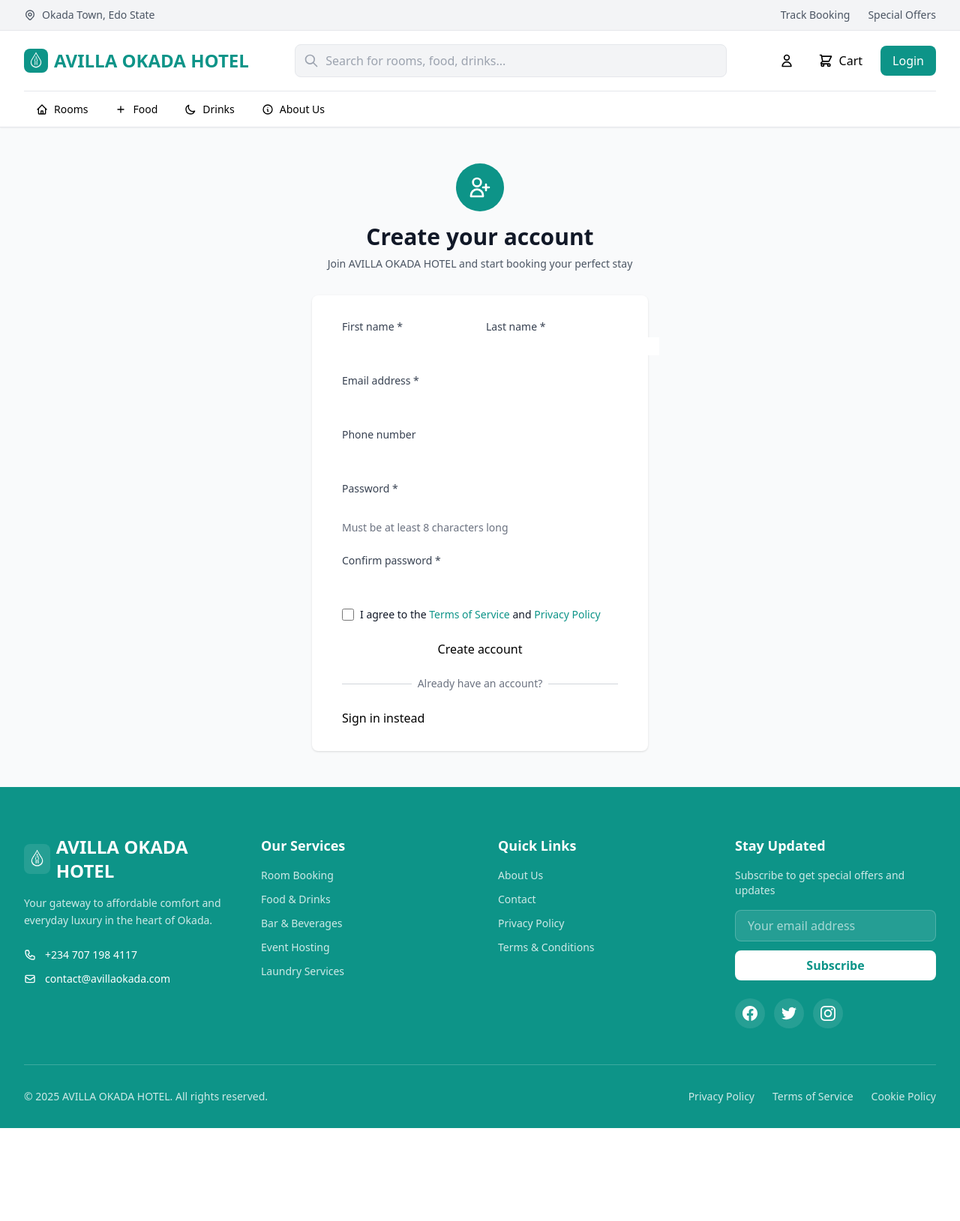
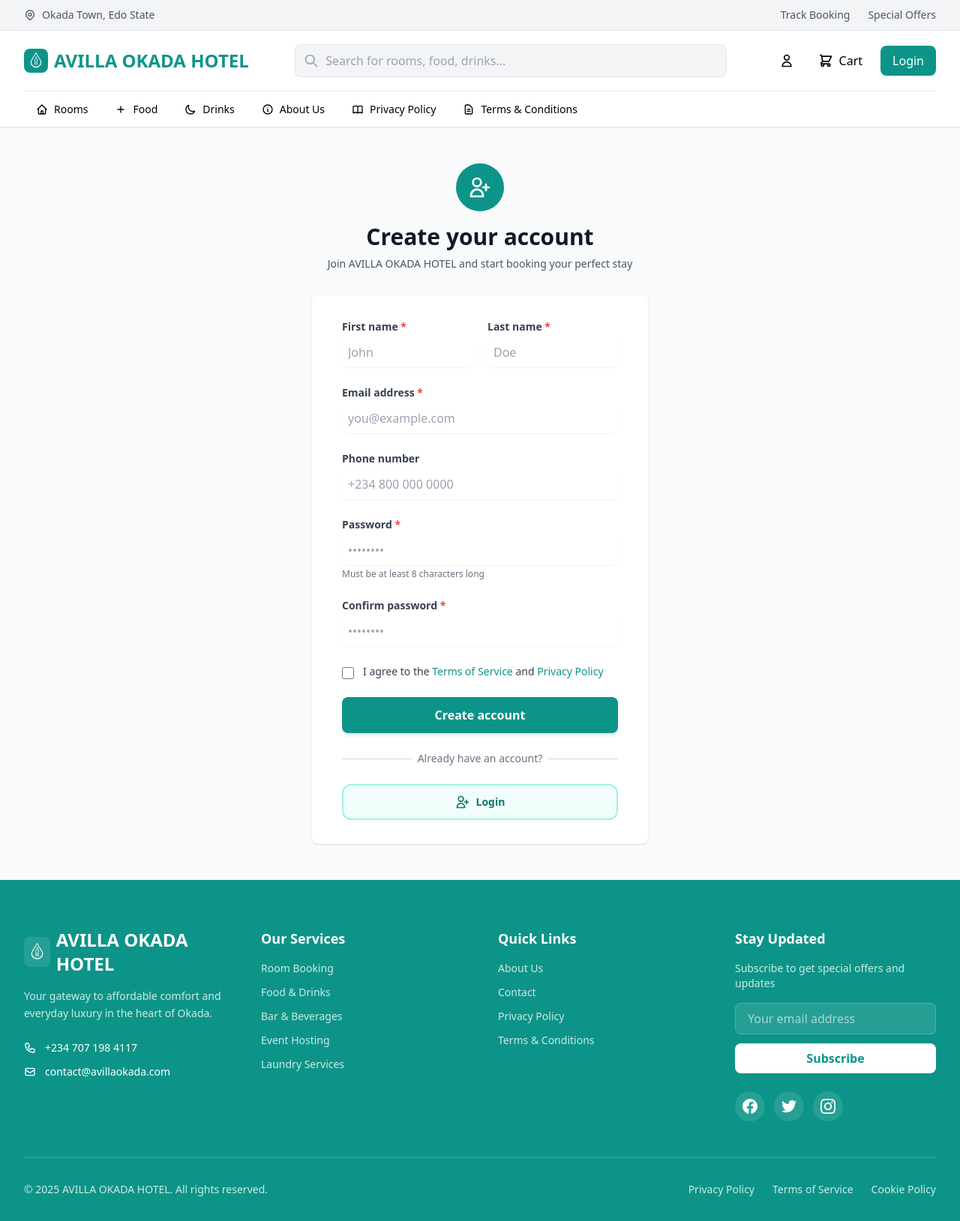
Before and after one commit to amoshood06/JESUSHOTEL, a PHP site: page /Jesus/register.php in a window 1280 px wide. Shown: the whole page at 75% size. Before the commit the page ends 1505 px from the top, so only its background shows below. Run offline with PHP 8.4, Linux system fonts and the light colour scheme; some libraries are stand-ins or nearby versions.

Commit message:
ieuiweui

```diff
--- a/about.php
+++ b/about.php
@@ -31,7 +31,7 @@
                     </div>
                 </div>
                 <div class="relative h-96 rounded-2xl overflow-hidden shadow-lg">
-                    <img src="/executive-hotel-suite-elegant-luxury.jpg" alt="Hotel Interior" class="w-full h-full object-cover">
+                    <img src="asset/image/IMG-20251129-WA0045.jpg" alt="Hotel Interior" class="w-full h-full object-cover">
                 </div>
             </div>
         </div>
@@ -265,10 +265,10 @@
                     Book your stay today and discover why we're the preferred choice for travelers in Edo State
                 </p>
                 <div class="flex flex-col sm:flex-row gap-4 justify-center">
-                    <a href="index.html" class="bg-white text-teal-600 px-8 py-3 rounded-lg hover:bg-gray-100 transition-colors font-semibold inline-block">
+                    <a href="room.php" class="bg-white text-teal-600 px-8 py-3 rounded-lg hover:bg-gray-100 transition-colors font-semibold inline-block">
                         Book Now
                     </a>
-                    <a href="#" class="border-2 border-white text-white px-8 py-3 rounded-lg hover:bg-white/10 transition-colors font-semibold inline-block">
+                    <a href="contact.php" class="border-2 border-white text-white px-8 py-3 rounded-lg hover:bg-white/10 transition-colors font-semibold inline-block">
                         Contact Us
                     </a>
                 </div>
--- a/app.js
+++ b/app.js
@@ -80,6 +80,35 @@ document.addEventListener('DOMContentLoaded', function() {
 
     // Initialize admin dashboard
     initAdminDashboard();
+
+    // FAQ Toggle
+    const faqTriggers = document.querySelectorAll('.faq-trigger');
+    faqTriggers.forEach(trigger => {
+        trigger.addEventListener('click', function() {
+            const content = this.nextElementSibling;
+            const svg = this.querySelector('svg');
+
+            const isHidden = content.classList.contains('hidden');
+
+            // Hide all other open FAQs
+            document.querySelectorAll('.faq-content').forEach(c => {
+                c.classList.add('hidden');
+                const prevSvg = c.previousElementSibling.querySelector('svg');
+                if (prevSvg) {
+                    prevSvg.classList.remove('rotate-180');
+                }
+            });
+
+            if (isHidden) {
+                // Show this FAQ
+                content.classList.remove('hidden');
+                if (svg) {
+                    svg.classList.add('rotate-180');
+                }
+            }
+            // If it was already open, the above loop has already closed it.
+        });
+    });
 });
 
 function validateForm(form) {
--- a/contact.php
+++ b/contact.php
@@ -58,13 +58,13 @@ if ($_SERVER['REQUEST_METHOD'] === 'POST') {
                             <path stroke-linecap="round" stroke-linejoin="round" stroke-width="2" d="M17.657 16.657L13.414 20.9a1.998 1.998 0 01-2.828 0L6.343 16.657a8 8 0 1111.314 0z"/>
                             <path stroke-linecap="round" stroke-linejoin="round" stroke-width="2" d="M15 11a3 3 0 11-6 0 3 3 0 016 0z"/>
                         </svg>
-                        <span>123 Hotel St, City, Country</span>
+                        <span>Okada Town, Edo State</span>
                     </div>
                     <div class="flex items-center space-x-3">
                         <svg class="h-6 w-6" fill="none" stroke="currentColor" viewBox="0 0 24 24">
                             <path stroke-linecap="round" stroke-linejoin="round" stroke-width="2" d="M3 5a2 2 0 012-2h3.28a1 1 0 01.948.684l1.498 4.493a1 1 0 01-.502 1.21l-2.257 1.13a11.042 11.042 0 005.516 5.516l1.13-2.257a1 1 0 011.21-.502l4.493 1.498a1 1 0 01.684.949V19a2 2 0 01-2 2h-1C9.716 21 3 14.284 3 6V5z"/>
                         </svg>
-                        <span>+1 234 567 8900</span>
+                        <span>+234 707 198 4117</span>
                     </div>
                     <div class="flex items-center space-x-3">
                         <svg class="h-6 w-6" fill="none" stroke="currentColor" viewBox="0 0 24 24">
--- a/food.php
+++ b/food.php
@@ -62,7 +62,7 @@ try {
                 <!-- Category Filter -->
                 <div>
                     <label for="category" class="block text-sm font-medium text-gray-700">Category</label>
-                    <select id="category" name="category" class="mt-1 block w-full pl-3 pr-10 py-2 text-base border-gray-300 focus:outline-none focus:ring-teal-500 focus:border-teal-500 sm:text-sm rounded-md">
+                    <select id="category" name="category" class="mt-1 p-2 block w-full pl-3 pr-10 py-2 text-base border-gray-300 focus:outline-none focus:ring-teal-500 focus:border-teal-500 sm:text-sm rounded-md">
                         <option value="">All Categories</option>
                         <?php foreach ($allCategories as $cat): ?>
                             <option value="<?= htmlspecialchars($cat) ?>" <?= ($selectedCategory === $cat) ? 'selected' : '' ?>><?= htmlspecialchars($cat) ?></option>
@@ -74,14 +74,14 @@ try {
                 <div>
                     <label for="min_price" class="block text-sm font-medium text-gray-700">Min Price</label>
                     <input type="number" id="min_price" name="min_price" value="<?= htmlspecialchars($_GET['min_price'] ?? '') ?>"
-                           class="mt-1 block w-full shadow-sm sm:text-sm border-gray-300 rounded-md focus:ring-teal-500 focus:border-teal-500" placeholder="e.g., 1000">
+                           class="mt-1 p-2 block w-full shadow-sm sm:text-sm border-gray-300 rounded-md focus:ring-teal-500 focus:border-teal-500" placeholder="e.g., 1000">
                 </div>
 
                 <!-- Max Price Filter -->
                 <div>
                     <label for="max_price" class="block text-sm font-medium text-gray-700">Max Price</label>
                     <input type="number" id="max_price" name="max_price" value="<?= htmlspecialchars($_GET['max_price'] ?? '') ?>"
-                           class="mt-1 block w-full shadow-sm sm:text-sm border-gray-300 rounded-md focus:ring-teal-500 focus:border-teal-500" placeholder="e.g., 5000">
+                           class="mt-1 p-2 block w-full shadow-sm sm:text-sm border-gray-300 rounded-md focus:ring-teal-500 focus:border-teal-500" placeholder="e.g., 5000">
                 </div>
             </div>
             <div class="mt-6 flex justify-end">
--- a/header.php
+++ b/header.php
@@ -115,13 +115,13 @@ if (isset($_SESSION['cart']) && is_array($_SESSION['cart'])) {
                     </svg>
                     Rooms
                 </a>
-                <a href="food.php" class="flex items-center gap-2 px-4 py-2 rounded-lg hover:bg-gray-100 transition-colors text-sm whitespace-nowrap">
+                <a href="food.php#food-section" class="flex items-center gap-2 px-4 py-2 rounded-lg hover:bg-gray-100 transition-colors text-sm whitespace-nowrap">
                     <svg class="h-4 w-4" fill="none" stroke="currentColor" viewBox="0 0 24 24">
                         <path stroke-linecap="round" stroke-linejoin="round" stroke-width="2" d="M12 6v6m0 0v6m0-6h6m-6 0H6"/>
                     </svg>
                     Food
                 </a>
-                <a href="#drinks" class="flex items-center gap-2 px-4 py-2 rounded-lg hover:bg-gray-100 transition-colors text-sm whitespace-nowrap">
+                <a href="food.php#drinks-section" class="flex items-center gap-2 px-4 py-2 rounded-lg hover:bg-gray-100 transition-colors text-sm whitespace-nowrap">
                     <svg class="h-4 w-4" fill="none" stroke="currentColor" viewBox="0 0 24 24">
                         <path stroke-linecap="round" stroke-linejoin="round" stroke-width="2" d="M20.354 15.354A9 9 0 018.646 3.646 9.003 9.003 0 0012 21a9.003 9.003 0 008.354-5.646z"/>
                     </svg>
@@ -132,6 +132,18 @@ if (isset($_SESSION['cart']) && is_array($_SESSION['cart'])) {
                         <path stroke-linecap="round" stroke-linejoin="round" stroke-width="2" d="M13 16h-1v-4h-1m1-4h.01M21 12a9 9 0 11-18 0 9 9 0 0118 0z"/>
                     </svg>
                     About Us
+                </a>
+                <a href="privacy-policy.php" class="flex items-center gap-2 px-4 py-2 rounded-lg hover:bg-gray-100 transition-colors text-sm whitespace-nowrap">
+                    <svg class="h-4 w-4" fill="none" stroke="currentColor" viewBox="0 0 24 24">
+                        <path stroke-linecap="round" stroke-linejoin="round" stroke-width="2" d="M12 6.253v13m0-13C10.832 5.477 9.246 5 7.5 5S4.168 5.477 3 6.253v13C4.168 18.477 5.754 18 7.5 18s3.332.477 4.5 1.253m0-13C13.168 5.477 14.754 5 16.5 5c1.747 0 3.332.477 4.5 1.253v13C19.832 18.477 18.246 18 16.5 18c-1.746 0-3.332.477-4.5 1.253"/>
+                    </svg>
+                    Privacy Policy
+                </a>
+                <a href="terms-and-conditions.php" class="flex items-center gap-2 px-4 py-2 rounded-lg hover:bg-gray-100 transition-colors text-sm whitespace-nowrap">
+                    <svg class="h-4 w-4" fill="none" stroke="currentColor" viewBox="0 0 24 24">
+                        <path stroke-linecap="round" stroke-linejoin="round" stroke-width="2" d="M9 12h6m-6 4h6m2 5H7a2 2 0 01-2-2V5a2 2 0 012-2h5.586a1 1 0 01.707.293l5.414 5.414a1 1 0 01.293.707V19a2 2 0 01-2 2z"/>
+                    </svg>
+                    Terms & Conditions
                 </a>
             </div>
         </div>
@@ -181,6 +193,18 @@ if (isset($_SESSION['cart']) && is_array($_SESSION['cart'])) {
                     </svg>
                     About Us
                 </a>
+                <a href="privacy-policy.php" class="flex items-center gap-3 px-4 py-3 rounded-lg hover:bg-gray-100 transition-colors">
+                    <svg class="h-5 w-5" fill="none" stroke="currentColor" viewBox="0 0 24 24">
+                        <path stroke-linecap="round" stroke-linejoin="round" stroke-width="2" d="M12 6.253v13m0-13C10.832 5.477 9.246 5 7.5 5S4.168 5.477 3 6.253v13C4.168 18.477 5.754 18 7.5 18s3.332.477 4.5 1.253m0-13C13.168 5.477 14.754 5 16.5 5c1.747 0 3.332.477 4.5 1.253v13C19.832 18.477 18.246 18 16.5 18c-1.746 0-3.332.477-4.5 1.253"/>
+                    </svg>
+                    Privacy Policy
+                </a>
+                <a href="terms-and-conditions.php" class="flex items-center gap-3 px-4 py-3 rounded-lg hover:bg-gray-100 transition-colors">
+                    <svg class="h-5 w-5" fill="none" stroke="currentColor" viewBox="0 0 24 24">
+                        <path stroke-linecap="round" stroke-linejoin="round" stroke-width="2" d="M9 12h6m-6 4h6m2 5H7a2 2 0 01-2-2V5a2 2 0 012-2h5.586a1 1 0 01.707.293l5.414 5.414a1 1 0 01.293.707V19a2 2 0 01-2 2z"/>
+                    </svg>
+                    Terms & Conditions
+                </a>
                 <a href="login.php" class="flex items-center gap-3 px-4 py-3 rounded-lg hover:bg-gray-100 transition-colors">
                     <svg class="h-5 w-5" fill="none" stroke="currentColor" viewBox="0 0 24 24">
                         <path stroke-linecap="round" stroke-linejoin="round" stroke-width="2" d="M16 7a4 4 0 11-8 0 4 4 0 018 0zM12 14a7 7 0 00-7 7h14a7 7 0 00-7-7z"/>
--- a/index.php
+++ b/index.php
@@ -288,7 +288,7 @@ try {
                 <h2 class="text-2xl md:text-3xl font-bold text-gray-900">
                     Popular <span class="text-teal-600">Food & Dishes</span>
                 </h2>
-                <a href="food-menu.php" class="flex items-center gap-2 text-teal-600 hover:text-teal-700 font-medium">
+                <a href="food.php#food-section" class="flex items-center gap-2 text-teal-600 hover:text-teal-700 font-medium">
                     View All
                     <svg class="h-4 w-4" fill="none" stroke="currentColor" viewBox="0 0 24 24">
                         <path stroke-linecap="round" stroke-linejoin="round" stroke-width="2" d="M9 5l7 7-7 7"/>
@@ -362,7 +362,7 @@ try {
                 <h2 class="text-2xl md:text-3xl font-bold text-gray-900">
                     Drinks & <span class="text-teal-600">Beverages</span>
                 </h2>
-                <a href="#" class="flex items-center gap-2 text-teal-600 hover:text-teal-700 font-medium">
+                <a href="food.php#drinks-section" class="flex items-center gap-2 text-teal-600 hover:text-teal-700 font-medium">
                     View All
                     <svg class="h-4 w-4" fill="none" stroke="currentColor" viewBox="0 0 24 24">
                         <path stroke-linecap="round" stroke-linejoin="round" stroke-width="2" d="M9 5l7 7-7 7"/>
--- a/register.php
+++ b/register.php
@@ -87,82 +87,134 @@ if ($_SERVER['REQUEST_METHOD'] === 'POST') {
             <?php endif; ?>
 
             <form class="space-y-6" action="register.php" method="POST" data-validate>
-                <div class="grid grid-cols-2 gap-4">
+
+    <!-- Name Fields -->
+    <div class="grid grid-cols-1 md:grid-cols-2 gap-5">
         <div>
-                        <label for="first_name" class="block text-sm font-medium text-gray-700">
-                            First name *
+            <label for="first_name" class="block text-sm font-semibold text-gray-700">
+                First name <span class="text-red-500">*</span>
             </label>
-                        <div class="mt-1">
-                            <input id="first_name" name="first_name" type="text" required
-                                   class="form-input" value="<?php echo sanitize($_POST['first_name'] ?? ''); ?>">
+            <input
+                id="first_name"
+                name="first_name"
+                type="text"
+                required
+                value="<?php echo sanitize($_POST['first_name'] ?? ''); ?>"
+                class="mt-1 p-2 w-full rounded-lg border-gray-300 shadow-sm focus:border-teal-500 focus:ring focus:ring-teal-500/30 transition"
+                placeholder="John"
+            >
+        </div>
+
+        <div>
+            <label for="last_name" class="block text-sm font-semibold text-gray-700">
+                Last name <span class="text-red-500">*</span>
+            </label>
+            <input
+                id="last_name"
+                name="last_name"
+                type="text"
+                required
+                value="<?php echo sanitize($_POST['last_name'] ?? ''); ?>"
+                class="mt-1 p-2 w-full rounded-lg border-gray-300 shadow-sm focus:border-teal-500 focus:ring focus:ring-teal-500/30 transition"
+                placeholder="Doe"
+            >
         </div>
     </div>
 
+    <!-- Email -->
     <div>
-                        <label for="last_name" class="block text-sm font-medium text-gray-700">
-                            Last name *
+        <label for="email" class="block text-sm font-semibold text-gray-700">
+            Email address <span class="text-red-500">*</span>
         </label>
-                        <div class="mt-1">
-                            <input id="last_name" name="last_name" type="text" required
-                                   class="form-input" value="<?php echo sanitize($_POST['last_name'] ?? ''); ?>">
-                        </div>
-                    </div>
+        <input
+            id="email"
+            name="email"
+            type="email"
+            autocomplete="email"
+            required
+            value="<?php echo sanitize($_POST['email'] ?? ''); ?>"
+            class="mt-1 p-2 w-full rounded-lg border-gray-300 shadow-sm focus:border-teal-500 focus:ring focus:ring-teal-500/30 transition"
+            placeholder="you@example.com"
+        >
     </div>
 
+    <!-- Phone -->
     <div>
-                    <label for="email" class="block text-sm font-medium text-gray-700">
-                        Email address *
+        <label for="phone" class="block text-sm font-semibold text-gray-700">
+            Phone number
         </label>
-                    <div class="mt-1">
-                        <input id="email" name="email" type="email" autocomplete="email" required
-                               class="form-input" value="<?php echo sanitize($_POST['email'] ?? ''); ?>">
-                    </div>
+        <input
+            id="phone"
+            name="phone"
+            type="tel"
+            autocomplete="tel"
+            value="<?php echo sanitize($_POST['phone'] ?? ''); ?>"
+            class="mt-1 p-2 w-full rounded-lg border-gray-300 shadow-sm focus:border-teal-500 focus:ring focus:ring-teal-500/30 transition"
+            placeholder="+234 800 000 0000"
+        >
     </div>
 
+    <!-- Password -->
     <div>
-                    <label for="phone" class="block text-sm font-medium text-gray-700">
-                        Phone number
+        <label for="password" class="block text-sm font-semibold text-gray-700">
+            Password <span class="text-red-500">*</span>
         </label>
-                    <div class="mt-1">
-                        <input id="phone" name="phone" type="tel" autocomplete="tel"
-                               class="form-input" value="<?php echo sanitize($_POST['phone'] ?? ''); ?>">
-                    </div>
+        <input
+            id="password"
+            name="password"
+            type="password"
+            required
+            minlength="8"
+            class="mt-1 p-2 w-full rounded-lg border-gray-300 shadow-sm focus:border-teal-500 focus:ring focus:ring-teal-500/30 transition"
+            placeholder="••••••••"
+        >
+        <p class="mt-1 text-xs text-gray-500">
+            Must be at least 8 characters long
+        </p>
     </div>
 
+    <!-- Confirm Password -->
     <div>
-                    <label for="password" class="block text-sm font-medium text-gray-700">
-                        Password *
+        <label for="confirm_password" class="block text-sm font-semibold text-gray-700">
+            Confirm password <span class="text-red-500">*</span>
         </label>
-                    <div class="mt-1">
-                        <input id="password" name="password" type="password" required
-                               class="form-input" minlength="8">
-                    </div>
-                    <p class="mt-1 text-sm text-gray-500">Must be at least 8 characters long</p>
+        <input
+            id="confirm_password"
+            name="confirm_password"
+            type="password"
+            required
+            class="mt-1 p-2 w-full rounded-lg border-gray-300 shadow-sm focus:border-teal-500 focus:ring focus:ring-teal-500/30 transition"
+            placeholder="••••••••"
+        >
     </div>
 
-                <div>
-                    <label for="confirm_password" class="block text-sm font-medium text-gray-700">
-                        Confirm password *
-                    </label>
-                    <div class="mt-1">
-                        <input id="confirm_password" name="confirm_password" type="password" required
-                               class="form-input">
-                    </div>
-                </div>
-
-                <div class="flex items-center">
-                    <input id="terms" name="terms" type="checkbox" required
-                           class="h-4 w-4 text-teal-600 focus:ring-teal-500 border-gray-300 rounded">
-                    <label for="terms" class="ml-2 block text-sm text-gray-900">
-                        I agree to the <a href="#" class="text-teal-600 hover:text-teal-500">Terms of Service</a> and <a href="#" class="text-teal-600 hover:text-teal-500">Privacy Policy</a>
+    <!-- Terms -->
+    <div class="flex items-start gap-3">
+        <input
+            id="terms"
+            name="terms"
+            type="checkbox"
+            required
+            class="mt-1 h-4 w-4 text-teal-600 focus:ring-teal-500 border-gray-300 rounded"
+        >
+        <label for="terms" class="text-sm text-gray-700">
+            I agree to the
+            <a href="#" class="font-medium text-teal-600 hover:underline">Terms of Service</a>
+            and
+            <a href="#" class="font-medium text-teal-600 hover:underline">Privacy Policy</a>
         </label>
     </div>
 
+    <!-- Submit Button -->
     <div>
-                    <button type="submit" class="btn-primary w-full">
+        <button
+            type="submit"
+            class="w-full rounded-lg bg-teal-600 py-3 text-white font-semibold shadow-md hover:bg-teal-700 focus:outline-none focus:ring-4 focus:ring-teal-500/40 transition"
+        >
             Create account
         </button>
     </div>
+
 </form>
 
             <div class="mt-6">
@@ -175,9 +227,12 @@ if ($_SERVER['REQUEST_METHOD'] === 'POST') {
                     </div>
                 </div>
 
-                <div class="mt-6">
-                    <a href="login.php" class="btn-secondary w-full text-center">
-                        Sign in instead
+                <div class="mt-6 flex justify-center">
+                    <a href="login.php" class="w-full flex justify-center py-3 px-4 border-2 border-teal-200 text-sm font-semibold rounded-xl text-teal-700 bg-teal-50 hover:bg-teal-100 hover:border-teal-300 focus:outline-none focus:ring-2 focus:ring-offset-2 focus:ring-teal-500 transform hover:scale-[1.02] transition-all duration-200">
+                        <svg class="h-5 w-5 mr-2" fill="none" stroke="currentColor" viewBox="0 0 24 24">
+                            <path stroke-linecap="round" stroke-linejoin="round" stroke-width="2" d="M18 9v3m0 0v3m0-3h3m-3 0h-3m-2-5a4 4 0 11-8 0 4 4 0 018 0zM3 20a6 6 0 0112 0v1H3v-1z"/>
+                        </svg>
+                        Login
                     </a>
                 </div>
             </div>
--- a/room.php
+++ b/room.php
@@ -50,7 +50,7 @@ $available_room_types = $room_types_stmt->fetchAll(PDO::FETCH_COLUMN);
         <form action="room.php" method="GET" class="bg-white p-6 rounded-lg shadow-md mb-8 grid grid-cols-1 md:grid-cols-4 gap-4 items-end">
             <div>
                 <label for="room_type" class="block text-sm font-medium text-gray-700 mb-1">Room Type</label>
-                <select id="room_type" name="room_type" class="block w-full rounded-md border-gray-300 shadow-sm focus:border-teal-500 focus:ring-teal-500 sm:text-sm">
+                <select id="room_type" name="room_type" class="block p-2 w-full rounded-md border-gray-300 shadow-sm focus:border-teal-500 focus:ring-teal-500 sm:text-sm">
                     <option value="all" <?= $room_type_filter === 'all' ? 'selected' : '' ?>>All Room Types</option>
                     <?php foreach ($available_room_types as $type): ?>
                         <option value="<?= htmlspecialchars($type) ?>" <?= $room_type_filter === $type ? 'selected' : '' ?>>
@@ -62,12 +62,12 @@ $available_room_types = $room_types_stmt->fetchAll(PDO::FETCH_COLUMN);
             <div>
                 <label for="min_price" class="block text-sm font-medium text-gray-700 mb-1">Min Price (₦)</label>
                 <input type="number" id="min_price" name="min_price" value="<?= htmlspecialchars($min_price_filter) ?>"
-                       class="block w-full rounded-md border-gray-300 shadow-sm focus:border-teal-500 focus:ring-teal-500 sm:text-sm" placeholder="e.g., 10000">
+                       class="block p-2 w-full rounded-md border-gray-300 shadow-sm focus:border-teal-500 focus:ring-teal-500 sm:text-sm" placeholder="e.g., 10000">
             </div>
             <div>
                 <label for="max_price" class="block text-sm font-medium text-gray-700 mb-1">Max Price (₦)</label>
                 <input type="number" id="max_price" name="max_price" value="<?= htmlspecialchars($max_price_filter) ?>"
-                       class="block w-full rounded-md border-gray-300 shadow-sm focus:border-teal-500 focus:ring-teal-500 sm:text-sm" placeholder="e.g., 50000">
+                       class="block p-2 w-full rounded-md border-gray-300 shadow-sm focus:border-teal-500 focus:ring-teal-500 sm:text-sm" placeholder="e.g., 50000">
             </div>
             <div>
                 <button type="submit" class="w-full bg-teal-600 text-white py-2 px-4 rounded-md hover:bg-teal-700 focus:outline-none focus:ring-2 focus:ring-offset-2 focus:ring-teal-500">
```
Also changed, not shown: privacy-policy.php (added, +48 -0 lines), terms-and-conditions.php (added, +51 -0 lines). Lines whose indentation alone changed are shown as unchanged.
